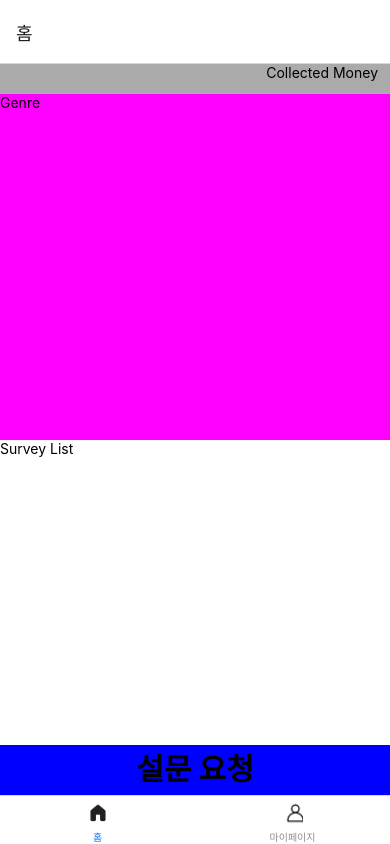
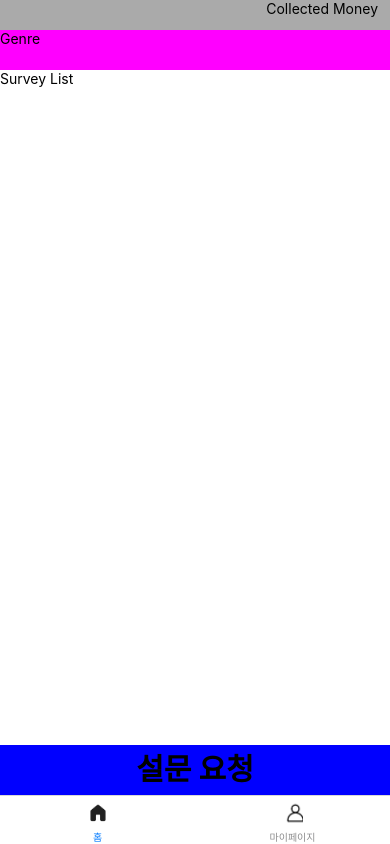
Before and after one commit to hanmok/SurvyFront, a React Native app: screen / in a window 390 px wide. Built offline with nearby package versions, Linux system fonts and the light colour scheme.

Commit message:
Design: Remove NavBar, apply safe area on the top

```diff
--- a/App.js
+++ b/App.js
@@ -18,6 +18,7 @@ export default function App() {
                     name="홈"
                     component={HomeView}
                     options={{
+                        headerShown: false,
                         tabBarIcon: ({ focused }) => {
                             return focused ? (
                                 <Image
--- a/package.json
+++ b/package.json
@@ -15,7 +15,8 @@
     "expo": "~49.0.7",
     "expo-status-bar": "~1.6.0",
     "react": "18.2.0",
-    "react-native": "0.72.3"
+    "react-native": "0.72.3",
+    "react-native-safe-area-context": "^4.7.1"
   },
   "devDependencies": {
     "@babel/core": "^7.20.0"
--- a/screens/HomeScreen.js
+++ b/screens/HomeScreen.js
@@ -3,18 +3,21 @@ import { View, Text } from "react-native";
 import { StyleSheet } from "react-native";
 import { colors } from "../utils/colors";
 import { paddingSizes } from "../utils/sizes";
+import { SafeAreaView } from "react-native-safe-area-context";
+
 function HomeView() {
     return (
         // <View
         //     style={{ flex: 1, justifyContent: "center", alignItems: "center" }}
         // >
-        <View style={styles.container}>
+        // <View style={styles.container}>
+        <SafeAreaView style={styles.container} edges={["top"]}>
             {/* <View style={styles.topContainer}> */}
             <Text style={styles.collectedMoney}>Collected Money</Text>
             <Text style={styles.genre}>Genre</Text>
             <Text style={styles.surveyList}>Survey List</Text>
             <Text style={styles.bottomText}>설문 요청</Text>
-        </View>
+        </SafeAreaView>
     );
 }
 
@@ -29,14 +32,13 @@ const styles = StyleSheet.create({
     collectedMoney: {
         width: 150,
         justifyContent: "flex-end",
-        // alignItems: "flex-end",
         textAlign: "right",
         alignSelf: "flex-end",
         flexBasis: 30,
         paddingRight: paddingSizes.s,
     },
     genre: {
-        flex: 1,
+        // flex: 1,
         justifyContent: "center",
         alignSelf: "stretch",
         flexBasis: 40,
--- a/utils/sizes.js
+++ b/utils/sizes.js
@@ -6,3 +6,11 @@ export const paddingSizes = {
     l: 20,
     xl: 24,
 };
+
+export const fontSizes = {
+    s: 16,
+    m: 20,
+    l: 24,
+    xl: 28,
+    xxl: 32,
+};
```
Also changed, not shown: 1 other file (tests, documents, lock files or other folders).
